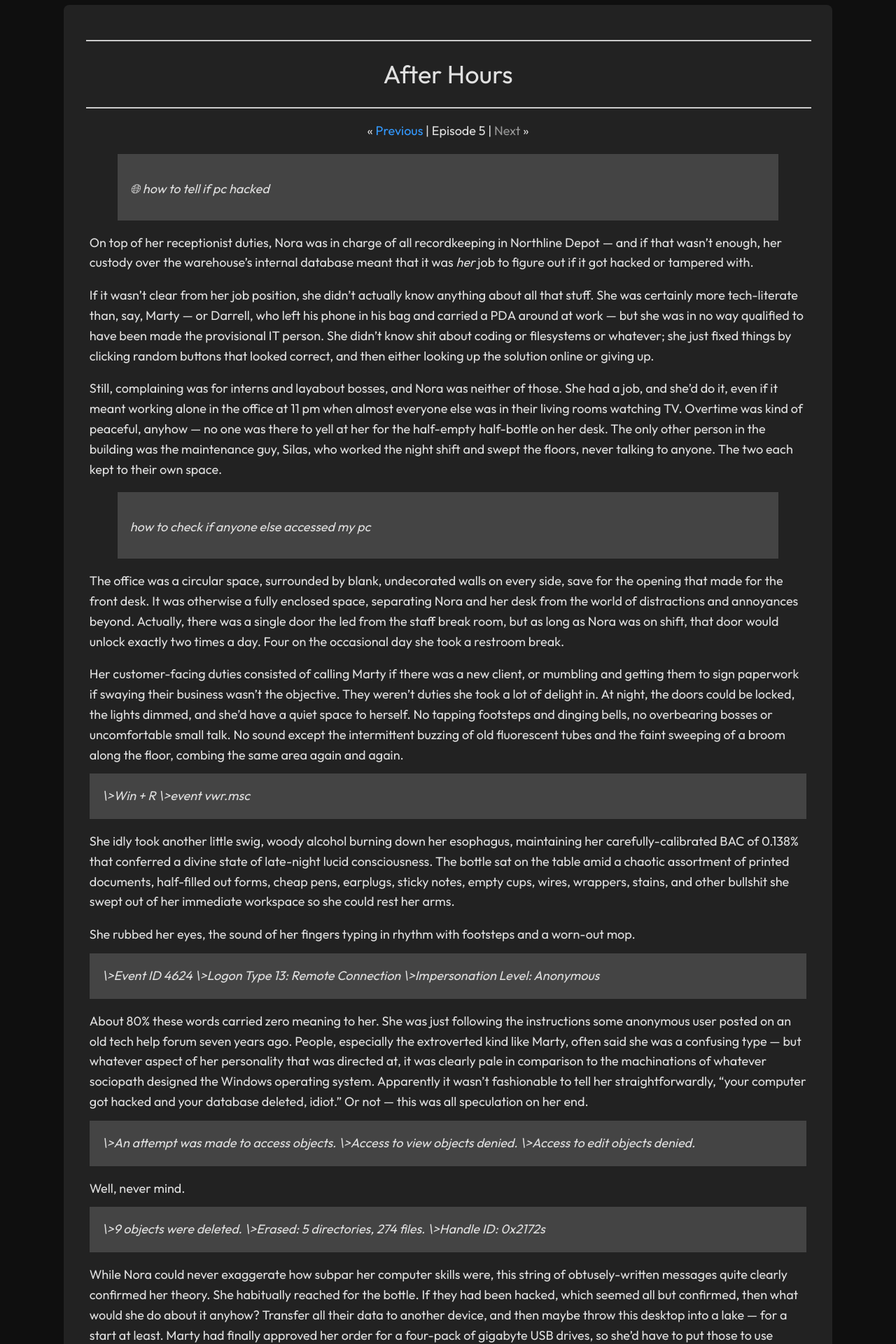
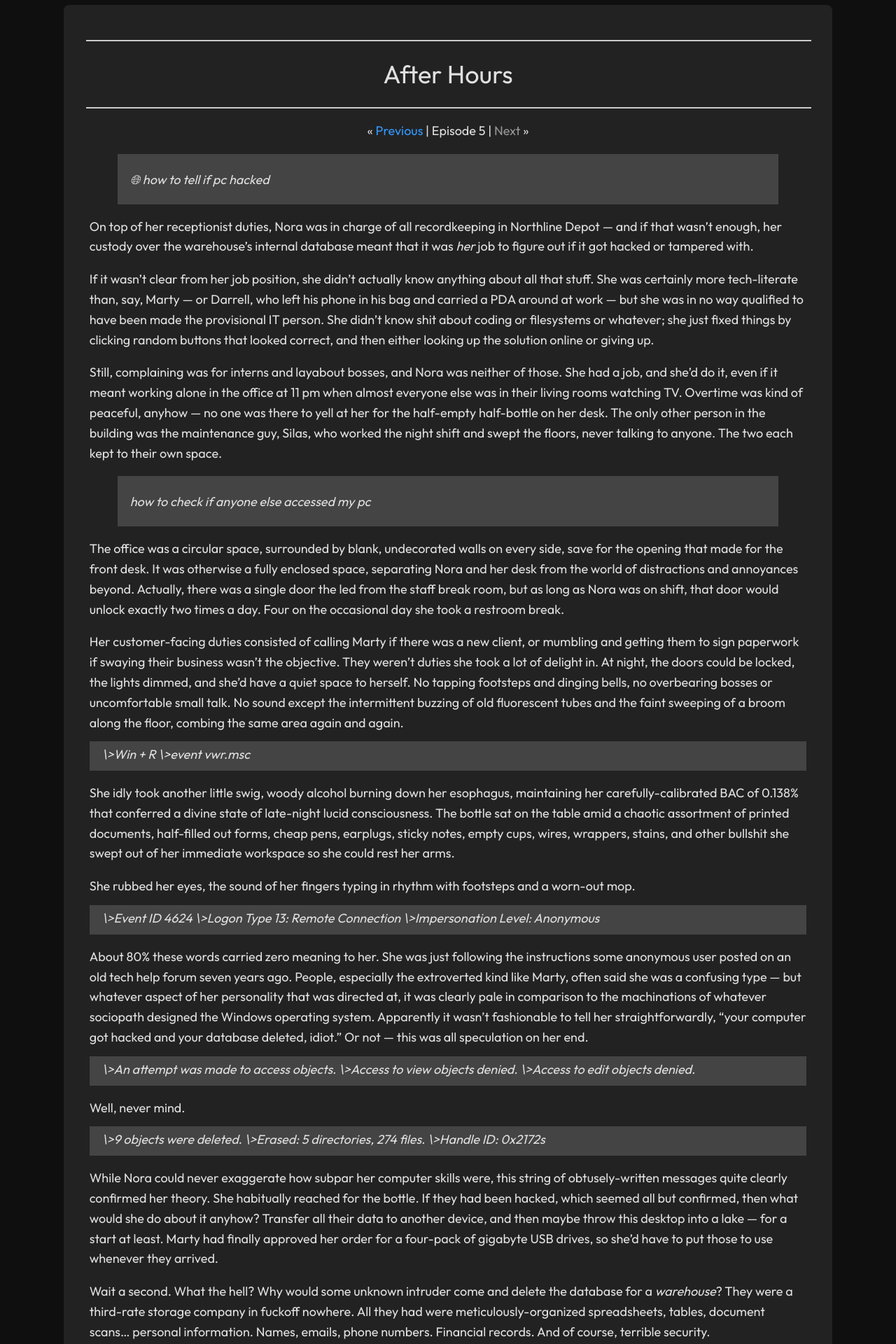
Before and after one commit to drizzleberry/drizzleberry.github.io, a Jekyll site: the page built from pages/episodes/after-hours.md, in a window 1280 px wide. Shown: the part 517-2437 px from the top of the page at 70% size. Built offline with Jekyll 4.4.1, drawn with Linux system fonts in a browser that asks for light colours.

Commit message:
Update style.css

```diff
--- a/assets/css/style.css
+++ b/assets/css/style.css
@@ -172,7 +172,7 @@ div.blockquote {
   font-style: italic;
   width: 80%
   margin: 1.5em 1.5em auto;
-  padding: 1em;
+  padding: 5px 1em 8px 1em;
   background-color: var(--blockquote-bg);
 }
 
```
